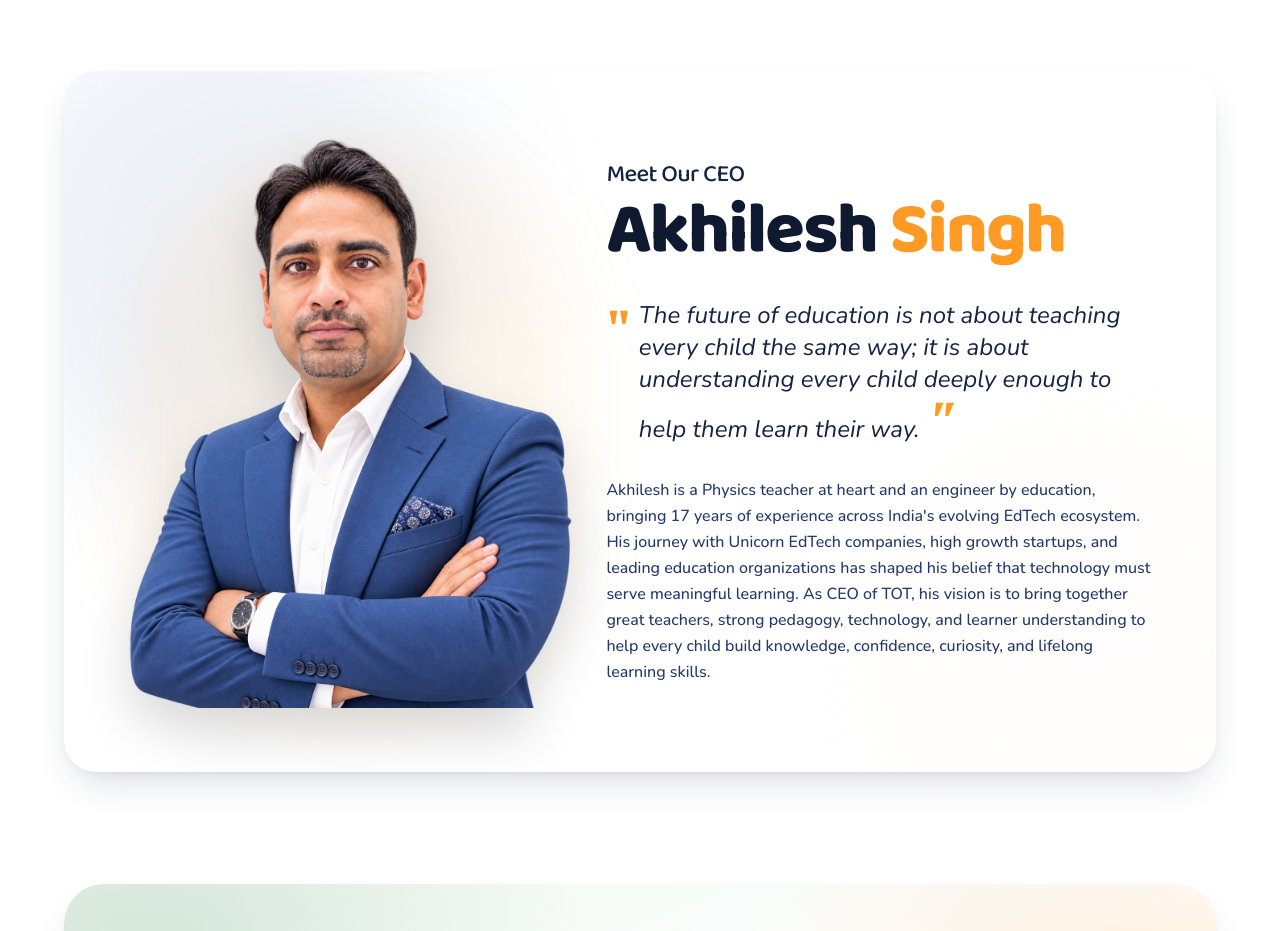
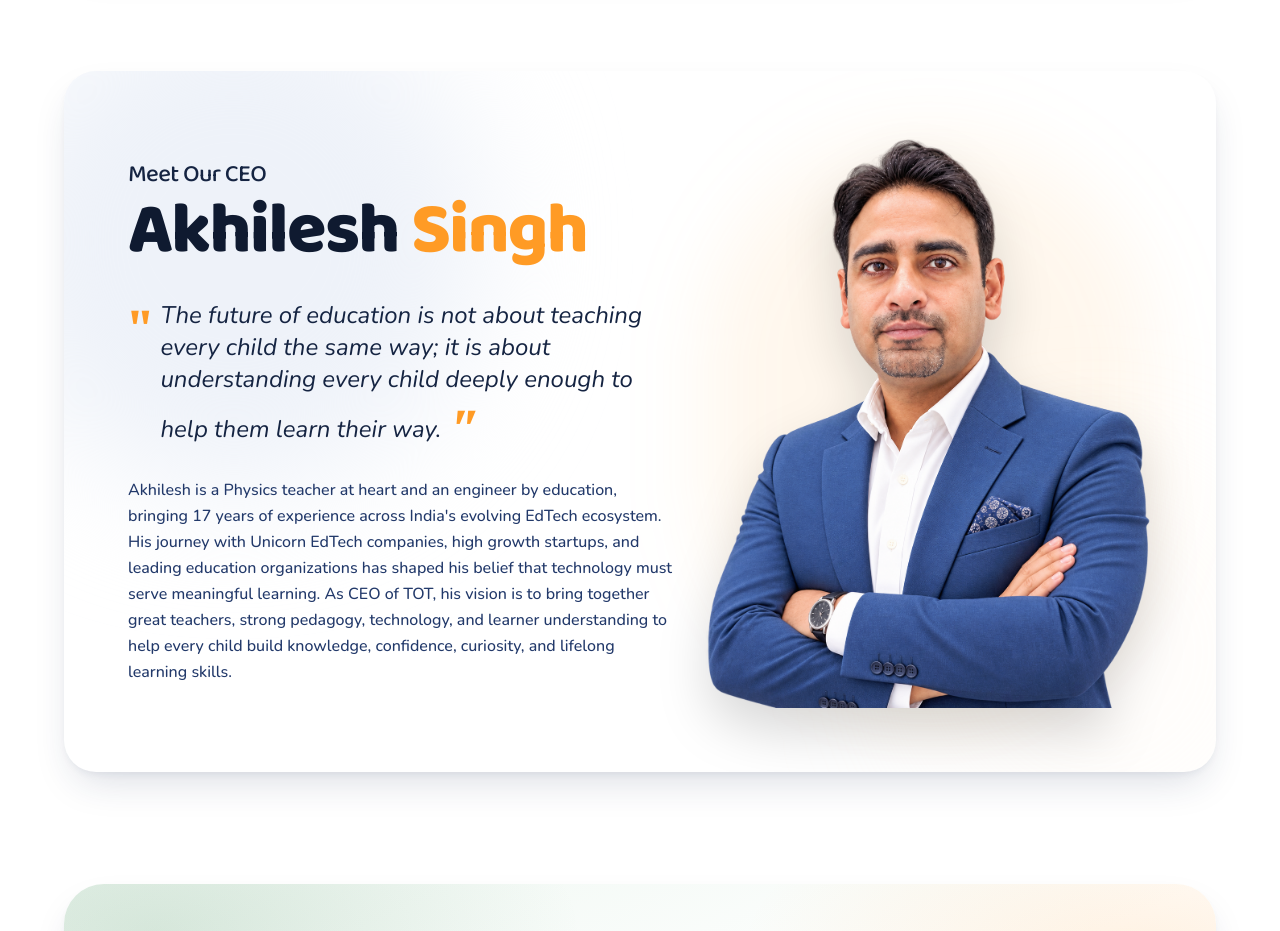
Before and after one commit to Lakshayg001/OnlyTeacher, a React (Vite) app: page /about in a window 1280 px wide. Shown: the part 2980-3911 px from the top of the page. Built offline with nearby package versions, Linux system fonts and the light colour scheme.

Commit message:
Update CEO section layout and quote alignment

```diff
--- a/src/pages/About.tsx
+++ b/src/pages/About.tsx
@@ -247,20 +247,8 @@ export default function About() {
                             <div className="absolute top-0 left-0 -ml-20 -mt-20 h-[500px] w-[500px] rounded-full bg-navy-50 blur-3xl" />
                             <div className="absolute bottom-0 right-0 -mr-20 -mb-20 h-[400px] w-[400px] rounded-full bg-peach/20 blur-3xl" />
 
-                            <div className="grid gap-12 lg:grid-cols-[0.9fr_1.1fr] lg:gap-8 items-center relative z-10">
-                                {/* Left Image */}
-                                <div className="relative flex justify-center lg:justify-start">
-                                    <div className="relative w-full max-w-md">
-                                        <div className="absolute inset-0 rounded-full bg-amber-400/10 blur-2xl" />
-                                        <img
-                                            src="/akhil.png"
-                                            alt="Akhilesh Singh - CEO"
-                                            className="relative z-10 w-full object-contain drop-shadow-2xl"
-                                        />
-                                    </div>
-                                </div>
-
-                                {/* Right Content */}
+                            <div className="grid gap-12 lg:grid-cols-[1.1fr_0.9fr] lg:gap-8 items-center relative z-10">
+                                {/* Left Content */}
                                 <div className="space-y-6">
                                     <div className="space-y-1">
                                         <h3 className="text-xl md:text-2xl font-medium text-navy-800">
@@ -276,13 +264,25 @@ export default function About() {
                                         <span className="text-4xl md:text-5xl font-serif font-bold text-amber-500 leading-none mt-1">"</span>
                                         <p className="text-xl md:text-2xl font-medium italic text-navy-800 leading-tight">
                                             The future of education is not about teaching every child the same way; it is about understanding every child deeply enough to help them learn their way.
-                                            <span className="text-4xl md:text-5xl font-serif font-bold text-amber-500 leading-none ml-2">"</span>
+                                            <span className="inline-block text-4xl md:text-5xl font-serif font-bold text-amber-500 leading-[0] ml-2 translate-y-2">"</span>
                                         </p>
                                     </div>
 
                                     <p className="text-[15px] md:text-[16px] leading-relaxed text-navy-600 font-medium max-w-2xl">
                                         Akhilesh is a Physics teacher at heart and an engineer by education, bringing 17 years of experience across India's evolving EdTech ecosystem. His journey with Unicorn EdTech companies, high growth startups, and leading education organizations has shaped his belief that technology must serve meaningful learning. As CEO of TOT, his vision is to bring together great teachers, strong pedagogy, technology, and learner understanding to help every child build knowledge, confidence, curiosity, and lifelong learning skills.
                                     </p>
+                                </div>
+
+                                {/* Right Image */}
+                                <div className="relative flex justify-center lg:justify-end">
+                                    <div className="relative w-full max-w-md">
+                                        <div className="absolute inset-0 rounded-full bg-amber-400/10 blur-2xl" />
+                                        <img
+                                            src="/akhil.png"
+                                            alt="Akhilesh Singh - CEO"
+                                            className="relative z-10 w-full object-contain drop-shadow-2xl"
+                                        />
+                                    </div>
                                 </div>
                             </div>
                         </div>
```
